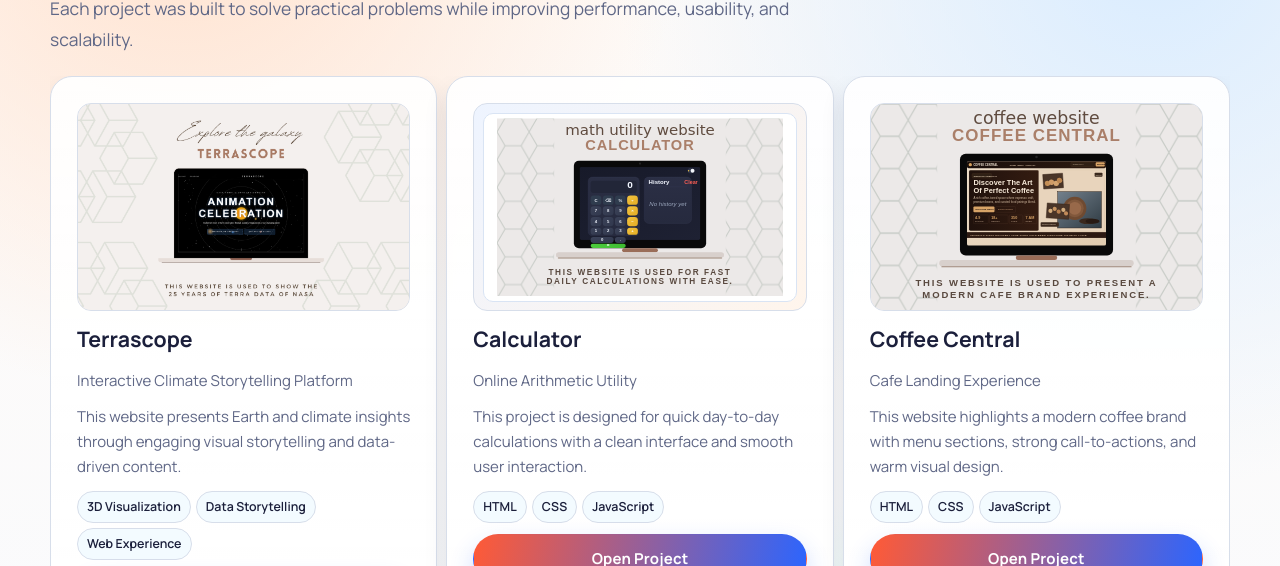
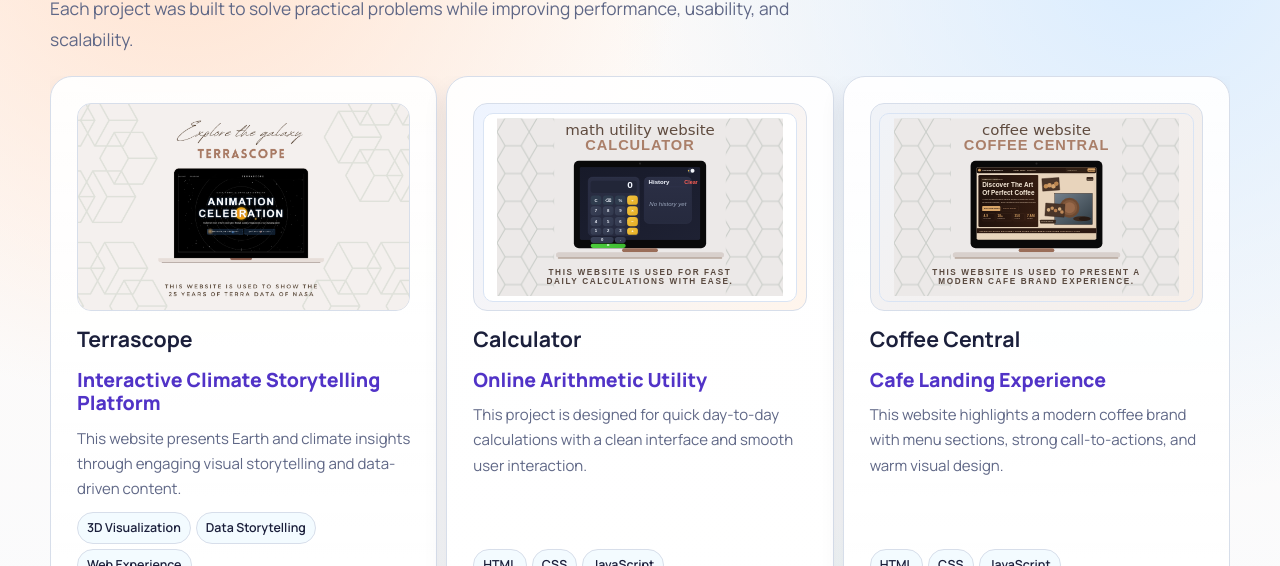
Before and after one commit to kartheiiy/portfolio-college, a plain HTML site: page projects.html in a window 1280 px wide. Shown: the part 234-800 px from the top of the page. Drawn offline with nearby package versions, Linux system fonts and the light colour scheme.

Commit message:
Update style.css

```diff
--- a/style.css
+++ b/style.css
@@ -1084,6 +1084,7 @@
     display: flex;
     flex-direction: column;
     gap: 1.1rem;
+    height: 100%;
 }
 
 .work-card:hover {
@@ -1134,11 +1135,31 @@
     transform: none;
 }
 
+.work-thumb--coffee {
+    background: linear-gradient(135deg, #f0f3f8, #f7efe9);
+    padding: 0.85rem;
+}
+
+.work-thumb--coffee img {
+    border-radius: 1rem;
+    border: 1px solid #d9e4f4;
+    object-fit: contain;
+    object-position: center;
+    padding: 0.45rem;
+}
+
 .work-card h3 {
     font-size: 2.13rem;
 }
 
-.work-card p {
+.work-card .work-subtitle {
+    font-size: 1.95rem;
+    font-weight: 800;
+    line-height: 1.2;
+    color: #5133c7;
+}
+
+.work-card .work-desc {
     font-size: 1.5rem;
     line-height: 1.68;
     color: var(--muted);
@@ -1148,6 +1169,15 @@
     display: flex;
     flex-wrap: wrap;
     gap: 0.5rem;
+}
+
+.work-card .tech-list {
+    margin-top: auto;
+}
+
+.work-card .btn {
+    align-self: flex-start;
+    margin-top: 0.9rem;
 }
 
 .contact-layout {
```
